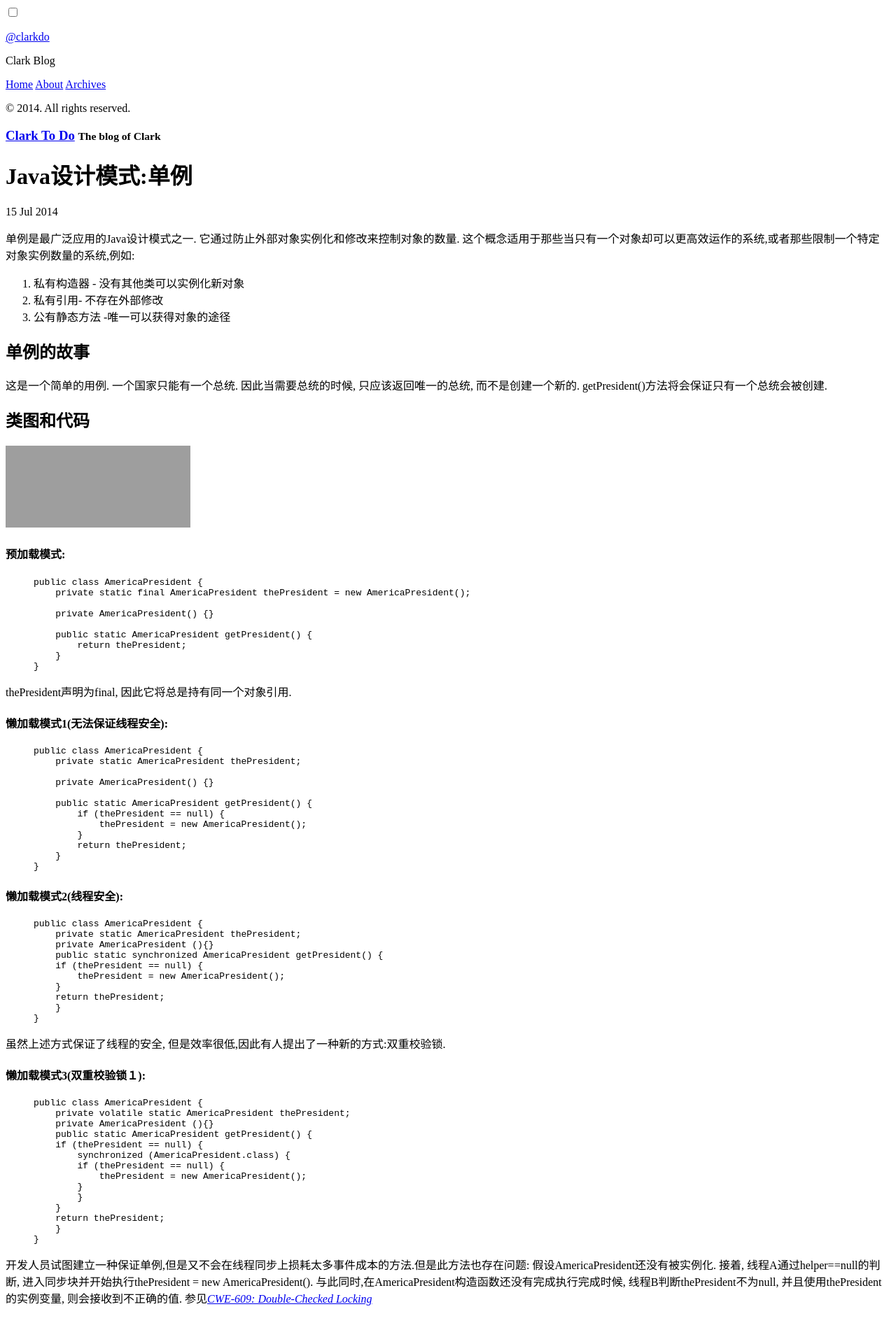
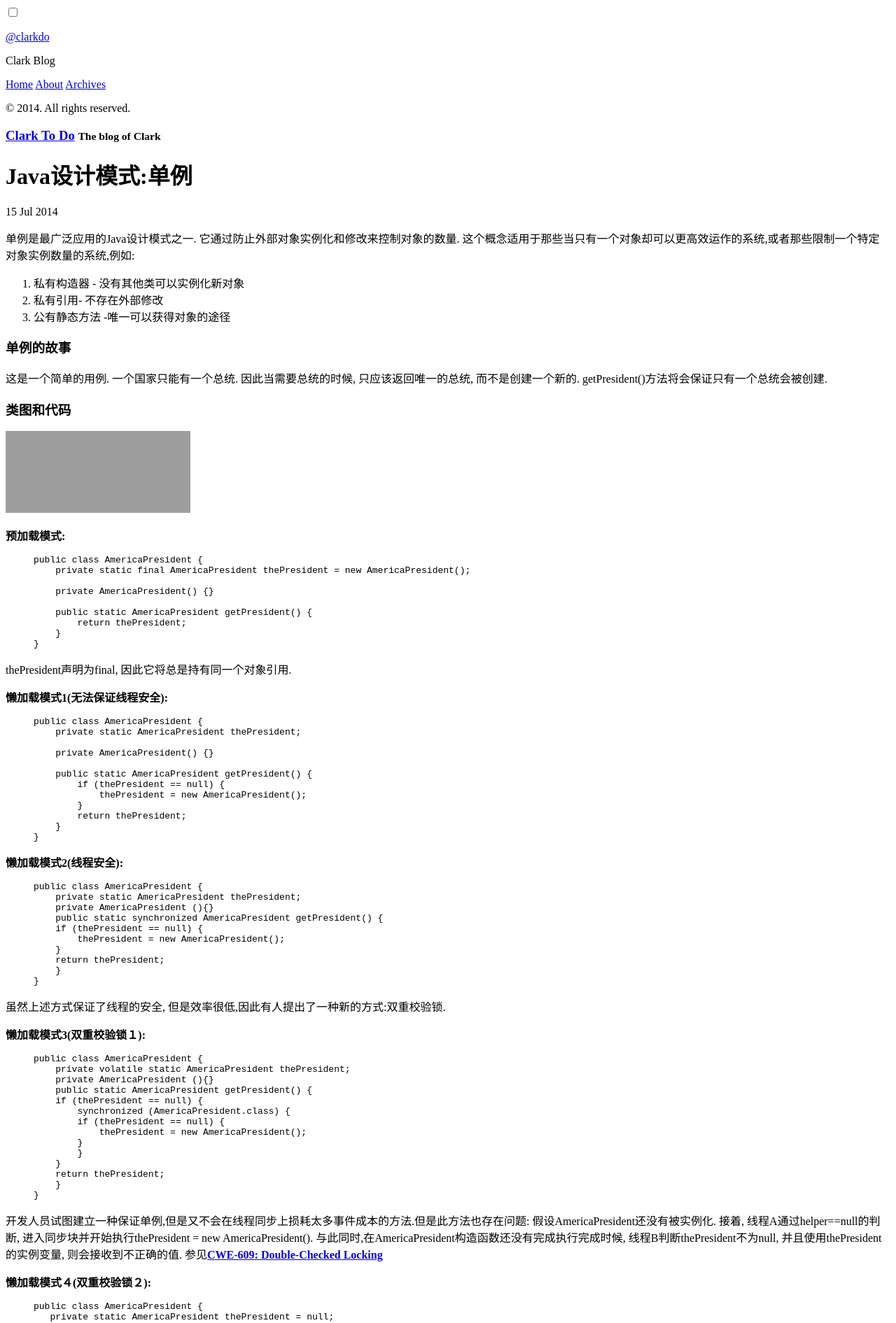
Before and after one commit to clarkdo/clarkdo.github.com, a Jekyll site: the page built from _posts/2014-07-15-11.md, in a window 1280 px wide. Shown: the top 1891 px of the page at 70% size. Built offline with Jekyll 4.4.1, drawn with Linux system fonts in a browser that asks for light colours; Markdown is read by kramdown in place of the engine named in the settings; comment, search, counter and statistics services are not loaded; grey boxes are pictures that could not be loaded.

```diff
--- a/_posts/2014-07-15-11.md
+++ b/_posts/2014-07-15-11.md
@@ -11,14 +11,14 @@ comments: true
 
 
 
-##单例的故事
+###单例的故事
 
 这是一个简单的用例. 一个国家只能有一个总统. 因此当需要总统的时候, 只应该返回唯一的总统, 而不是创建一个新的. getPresident()方法将会保证只有一个总统会被创建.
 
-##类图和代码
+###类图和代码
 <img src="http://www.programcreek.com/wp-content/uploads/2011/07/singleton.jpg" alt="singleton" width="264" height="117" class="alignleft size-full wp-image-7868">
 
-####预加载模式:
+**预加载模式:**
 
 {% highlight java %}
 public class AmericaPresident {
@@ -34,7 +34,7 @@ public class AmericaPresident {
 
 thePresident声明为final, 因此它将总是持有同一个对象引用.
 
-####懒加载模式1(无法保证线程安全):
+**懒加载模式1(无法保证线程安全):**
 
 {% highlight java %}
 public class AmericaPresident {
@@ -51,7 +51,7 @@ public class AmericaPresident {
 }
 {% endhighlight %}
 
-####懒加载模式2(线程安全):
+**懒加载模式2(线程安全):**
 
 {% highlight java %}
 public class AmericaPresident {
@@ -68,7 +68,7 @@ public class AmericaPresident {
 
 虽然上述方式保证了线程的安全, 但是效率很低,因此有人提出了一种新的方式:双重校验锁.
 
-####懒加载模式3(双重校验锁１):
+**懒加载模式3(双重校验锁１):**
 
 {% highlight java %}
 public class AmericaPresident {
@@ -89,9 +89,9 @@ public class AmericaPresident {
 开发人员试图建立一种保证单例,但是又不会在线程同步上损耗太多事件成本的方法.但是此方法也存在问题:
 假设AmericaPresident还没有被实例化. 接着, 线程A通过helper==null的判断, 进入同步块并开始执行thePresident = new AmericaPresident().
 与此同时,在AmericaPresident构造函数还没有完成执行完成时候, 线程B判断thePresident不为null, 并且使用thePresident的实例变量, 则会接收到不正确的值.
-参见*[CWE-609: Double-Checked Locking](http://cwe.mitre.org/data/definitions/609.html)*
+参见**[CWE-609: Double-Checked Locking](http://cwe.mitre.org/data/definitions/609.html)**
 
-####懒加载模式４(双重校验锁２):
+**懒加载模式４(双重校验锁２):**
 
 {% highlight java %}
 public class AmericaPresident {
@@ -133,7 +133,7 @@ public class AmericaPresident {
 }
 {% endhighlight %}
 
-##Java Stand Library中单例模式的应用
+###Java Stand Library中单例模式的应用
 
 java.lang.Runtime#getRuntime() 是一个JSL中被广泛使用的方法. getRunTime()返回关联当前Java应用程序的运行时对象.
 
@@ -182,7 +182,7 @@ Approximate round trip times in milli-seconds:
     Minimum = 52ms, Maximum = 53ms, Average = 52ms
 {% endhighlight %}
 
-##另一个单例实现
+###另一个单例实现
 
 私有构造器并不会防止通过反射进行实例化, Joshua Bloch (Effective Java)提出了一个更加优雅的单例实现. 如果你对于Enum不够熟悉, 下面则是一个Oracle中很好的例子.
 
```
